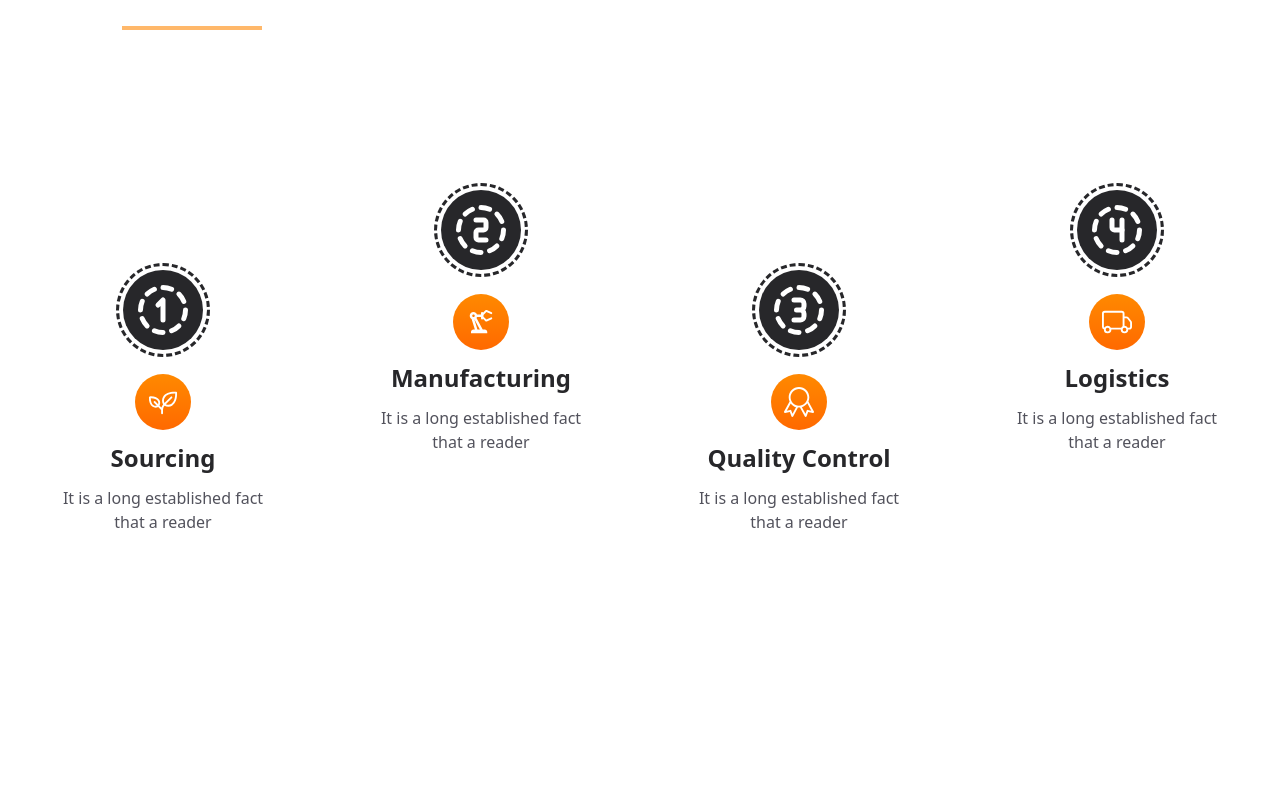
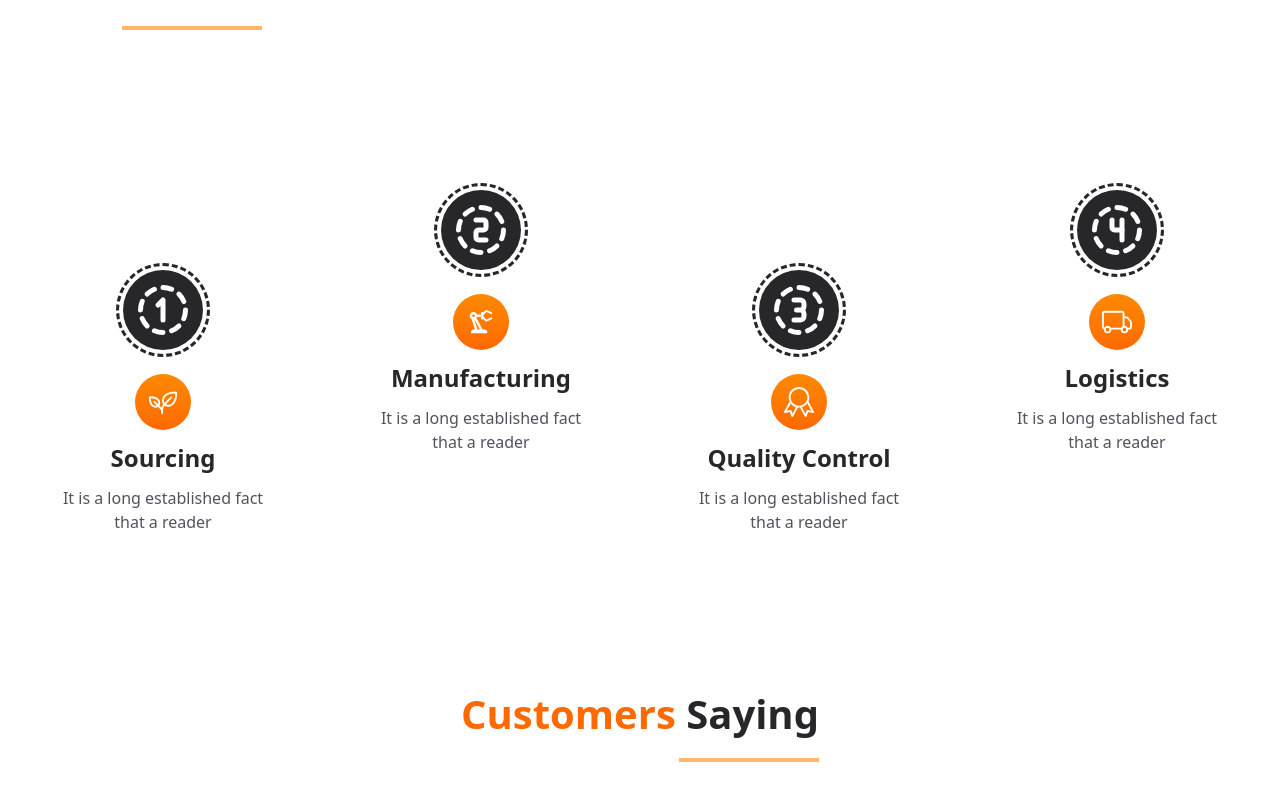
Before and after one commit to abx15/quickbite, a React (Vite) app: page / in a window 1280 px wide. Shown: the part 4665-5465 px from the top of the page. Before the commit the page ends 5279 px from the top, so only its background shows below. Built offline with nearby package versions, Linux system fonts and the light colour scheme.

Commit message:
testimonials section

```diff
--- a/src/components/Home/Home.jsx
+++ b/src/components/Home/Home.jsx
@@ -6,6 +6,7 @@ import Values from '../Values/Values'
 import Products from '../Products/Products'
 import Discount from '../Discount/Discount'
 import Process from '../Process/Process'
+import Testimonials from '../Testimonials/Testimonials'
 
 const Home = () => {
   return (
@@ -18,6 +19,7 @@ const Home = () => {
       <Products />
       <Discount />
       <Process />
+      <Testimonials/>
 
     </div>
   )
--- /dev/null
+++ b/src/components/Testimonials/Testimonials.jsx
@@ -0,0 +1,15 @@
+import React from 'react'
+import Heading from '../Heading/Heading'
+
+const Testimonials = () => {
+  return (
+    <setion>
+        <div className='max-w-[1400px] px-10 mx-auto py-20'>
+<Heading highlight='Customers' heading='Saying' />
+        </div>
+
+    </setion>
+  )
+}
+
+export default Testimonials
```
